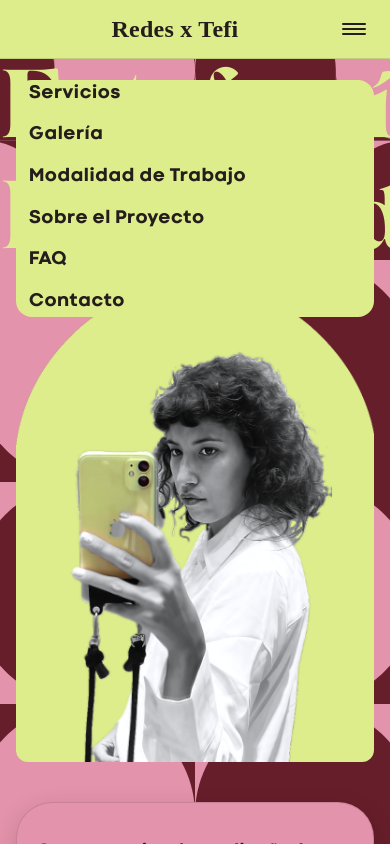
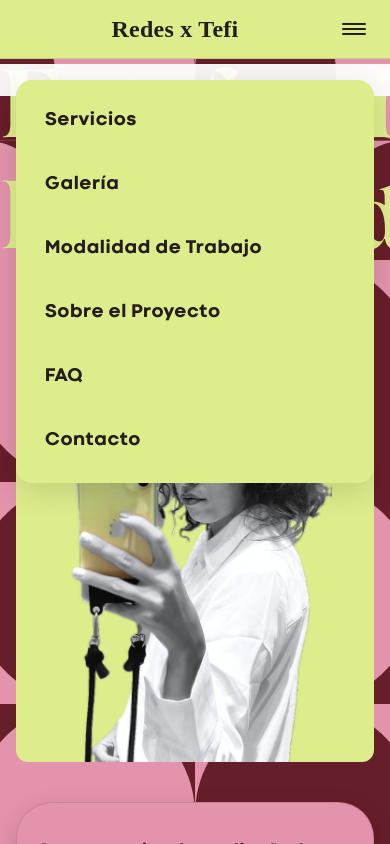
Before and after one commit to FlorStein/redesxtefi, a plain HTML site: page index.html in a window 390 px wide. Both pictures are taken after a click on the button "Abrir menú". Drawn offline with Linux system fonts and the light colour scheme; files that its build step writes are made by us from their sources; files whose address does not match are found by name; a web font is replaced by a local one.

Commit message:
mejora del menú móvil: se previene el scroll del body al abrir el menú y se cierra al hacer clic en los enlaces

```diff
--- a/assets/css/style.css
+++ b/assets/css/style.css
@@ -246,42 +246,48 @@ header.nav { position:sticky; top:0; z-index:60; background: #dded8c; backdrop-f
 @media (max-width:860px){
   .nav__links,.nav__actions { display:none; }
   .nav__menu { display:flex; }
-  .burger { display:inline-flex; flex-direction:column; gap:3px; background:transparent; border:0; padding:.5rem; }
-  .burger span { width:24px; height:2px; background:var(--deep); border-radius:2px; display:block; }
-  .mobile { display:none; position:fixed; inset:64px 0 0 0; padding:1rem; z-index:70; }
+  .burger { display:inline-flex; flex-direction:column; gap:3px; background:transparent; border:0; padding:.5rem; cursor:pointer; }
+  .burger span { width:24px; height:2px; background:var(--deep); border-radius:2px; display:block; transition: all 0.3s; }
+  .mobile {
+    display:none;
+    position:fixed;
+    inset:64px 0 0 0;
+    padding:1rem;
+    z-index:70;
+    background: rgba(255, 255, 255, 0.95);
+    backdrop-filter: blur(10px);
+  }
   .mobile.open { display:block; }
   .mobile ul {
     list-style: none;
     margin: 0;
-    padding: 0;
+    padding: 1rem;
     display: grid;
     gap: .8rem;
     background-color: #dded8c;
     border-radius: 16px;
+    box-shadow: 0 10px 30px rgba(0,0,0,.12);
   }
-  .mobile ul li:hover {
-    background: color-mix(in srgb, var(--pink) 25%, #e393ab);
-    box-shadow: 0 10px 30px rgba(0,0,0,.12);
+  .mobile ul li {
     border-radius: 12px;
-  }
-
-@media (max-width: 860px) {
-  .mobile ul li:hover {
-    background: var(--pink-strong) !important;
-    box-shadow: none !important;
-    border-radius: 12px !important;
-    cursor: pointer !important;
-    color: #fff !important;
+    transition: all 0.2s ease;
   }
   .mobile ul li.active-tap {
-    background: var(--pink-strong) !important;
-    color: #fff !important;
-    border-radius: 12px !important;
-    box-shadow: none !important;
+    background: var(--pink-strong);
+    transform: scale(0.98);
   }
-}
-  .mobile a { color:var(--deep); text-decoration:none; font-weight:700; padding:.7rem .8rem; border-radius:.75rem; }
-  .mobile a:hover { background: color-mix(in srgb, var(--pink) 25%,#e393ab); }
+  .mobile ul li.active-tap a {
+    color: #fff;
+  }
+  .mobile a {
+    color:var(--deep);
+    text-decoration:none;
+    font-weight:700;
+    padding:.7rem .8rem;
+    border-radius:.75rem;
+    display: block;
+    width: 100%;
+  }
 }
 
 section { padding: clamp(2.5rem, 5vw, 4rem) 0; }
--- a/assets/js/main.js
+++ b/assets/js/main.js
@@ -1,4 +1,31 @@
-function toggleMenu(){const m=document.querySelector('.mobile');const b=document.querySelector('.burger');if(!m||!b)return;const o=m.classList.toggle('open');b.setAttribute('aria-expanded',o?'true':'false');}
+function toggleMenu(){
+  const m=document.querySelector('.mobile');
+  const b=document.querySelector('.burger');
+  if(!m||!b)return;
+  const o=m.classList.toggle('open');
+  b.setAttribute('aria-expanded',o?'true':'false');
+  // Prevenir scroll del body cuando el menú está abierto
+  document.body.style.overflow = o ? 'hidden' : '';
+}
+
+// Cerrar menú al hacer clic en un enlace (para navegación suave)
+document.addEventListener('DOMContentLoaded', function() {
+  const mobileLinks = document.querySelectorAll('.mobile a');
+  mobileLinks.forEach(link => {
+    link.addEventListener('click', function() {
+      // Pequeño delay para que la navegación se complete
+      setTimeout(() => {
+        const m = document.querySelector('.mobile');
+        const b = document.querySelector('.burger');
+        if(m && m.classList.contains('open')) {
+          m.classList.remove('open');
+          b.setAttribute('aria-expanded', 'false');
+          document.body.style.overflow = '';
+        }
+      }, 100);
+    });
+  });
+});
 // === Lightbox for gallery ===
 (function(){
   const lb = document.getElementById('lightbox');
--- a/index.html
+++ b/index.html
@@ -41,12 +41,12 @@
     </div>
     <nav id="mobile-nav" class="mobile" aria-label="Menú móvil">
       <ul>
-        <li><a href="#servicios" onclick="toggleMenu()">Servicios</a></li>
-        <li><a href="#portfolio" onclick="toggleMenu()">Galería</a></li>
-        <li><a href="#modalidad" onclick="toggleMenu()">Modalidad de Trabajo</a></li>
-        <li><a href="#sobre" onclick="toggleMenu()">Sobre el Proyecto</a></li>
-        <li><a href="#faq" onclick="toggleMenu()">FAQ</a></li>
-        <li><a href="#contacto" onclick="toggleMenu()">Contacto</a></li>
+        <li><a href="#servicios">Servicios</a></li>
+        <li><a href="#portfolio">Galería</a></li>
+        <li><a href="#modalidad">Modalidad de Trabajo</a></li>
+        <li><a href="#sobre">Sobre el Proyecto</a></li>
+        <li><a href="#faq">FAQ</a></li>
+        <li><a href="#contacto">Contacto</a></li>
       </ul>
     </nav>
   </header>
```
